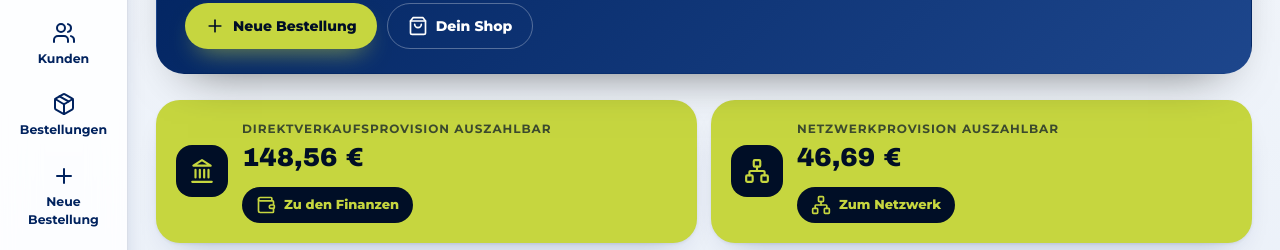
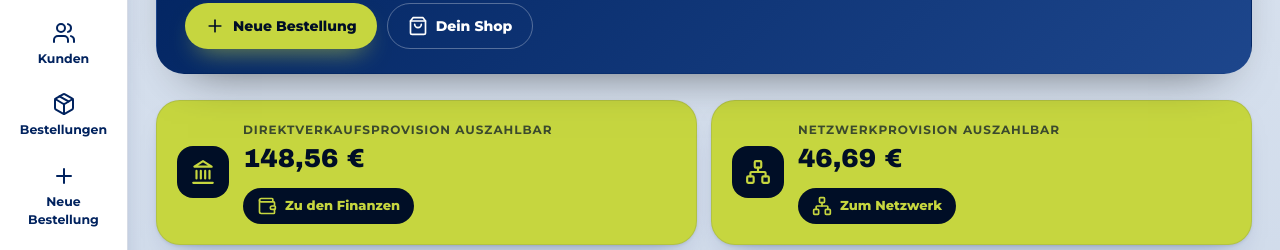
Before and after one commit to Novogenia-AG/novopilot-klickdummy, a plain HTML site: page index.html in a window 1280 px wide. Shown: the part 235-485 px from the top of the page. Drawn offline with Linux system fonts and the light colour scheme.

Commit message:
Helle Farbwelt: mehr Kontrast (dunklerer Seitengrund, Kartenränder)
Co-Authored-By: Claude Opus 5.5 <noreply@anthropic.com>

```diff
--- a/index.html
+++ b/index.html
@@ -301,8 +301,8 @@ html.th-mittel{background:#1F4E9A}
 .th-mittel .room .rvid{background:#173f80}
 .th-mittel .rtech{background:linear-gradient(165deg,rgba(255,255,255,.2),rgba(255,255,255,.12))}
 /* A + B: hell (gemeinsam) */
-html.lt{background:#EEF3FA;--pg:#0B2350;--pgs:rgba(11,35,80,.68);--pgl:rgba(0,34,94,.14)}
-.lt body{color:var(--pg);background:radial-gradient(1100px 600px at 75% -10%,#DCE8F8 0%,transparent 60%),linear-gradient(180deg,#F5F8FC,#E6EDF7);background-attachment:fixed}
+html.lt{background:#D5DFEC;--wash:#E4EAF3;--line:rgba(0,34,94,.18);--pg:#0B2350;--pgs:rgba(11,35,80,.68);--pgl:rgba(0,34,94,.14)}
+.lt body{color:var(--pg);background:radial-gradient(1100px 600px at 75% -10%,#E6EEF8 0%,transparent 60%),linear-gradient(180deg,#DCE5F1,#CAD6E7);background-attachment:fixed}
 .lt .rail{background:rgba(255,255,255,.86);border-right:1px solid var(--pgl);box-shadow:4px 0 24px -16px rgba(0,34,94,.35)}
 .lt .brand{color:var(--plum)}.lt .brand b{color:var(--lime-d)}
 .lt .nav{color:var(--plum)}.lt .nav:hover{background:rgba(0,34,94,.06)}.lt .rail .sep{background:var(--pgl)}
@@ -310,7 +310,9 @@ html.lt{background:#EEF3FA;--pg:#0B2350;--pgs:rgba(11,35,80,.68);--pgl:rgba(0,34
 .lt .pill-btn{border-color:rgba(0,34,94,.22);background:#fff;color:var(--plum)}
 .lt .sub,.lt .note,.lt .pager,.lt .step,.lt .rtop,.lt .lgd2,.lt .rhd span:not(.st){color:var(--pgs)}
 .lt .bigsec h2,.lt .rtop b,.lt .step.on{color:var(--pg)}.lt .sec h2{color:var(--pg)}
-.lt .card,.lt .row,.lt .tile,.lt .ocard,.lt .cal{box-shadow:0 14px 34px -22px rgba(0,34,94,.45),0 1px 3px rgba(0,34,94,.08)}
+.lt .card,.lt .row,.lt .tile,.lt .ocard,.lt .cal{border:1px solid rgba(0,34,94,.10);box-shadow:0 14px 30px -20px rgba(0,34,94,.5),0 1px 3px rgba(0,34,94,.10)}
+.lt .rail{background:#fff;border-right:1px solid rgba(0,34,94,.16)}
+.lt .rtg,.lt .rtech .rviewp{border:1px solid rgba(0,34,94,.08)}
 .lt .fchip{background:#fff;border-color:var(--pgl);color:var(--plum)}.lt .fchip.on{background:var(--lime);border-color:transparent;color:var(--lime-ink)}
 .lt .achip.reset{color:var(--plum);border-color:rgba(0,34,94,.25)}
 .lt .privacy{background:#fff;border-color:var(--pgl)}.lt .privacy .ic{color:var(--lime-d)}
```
